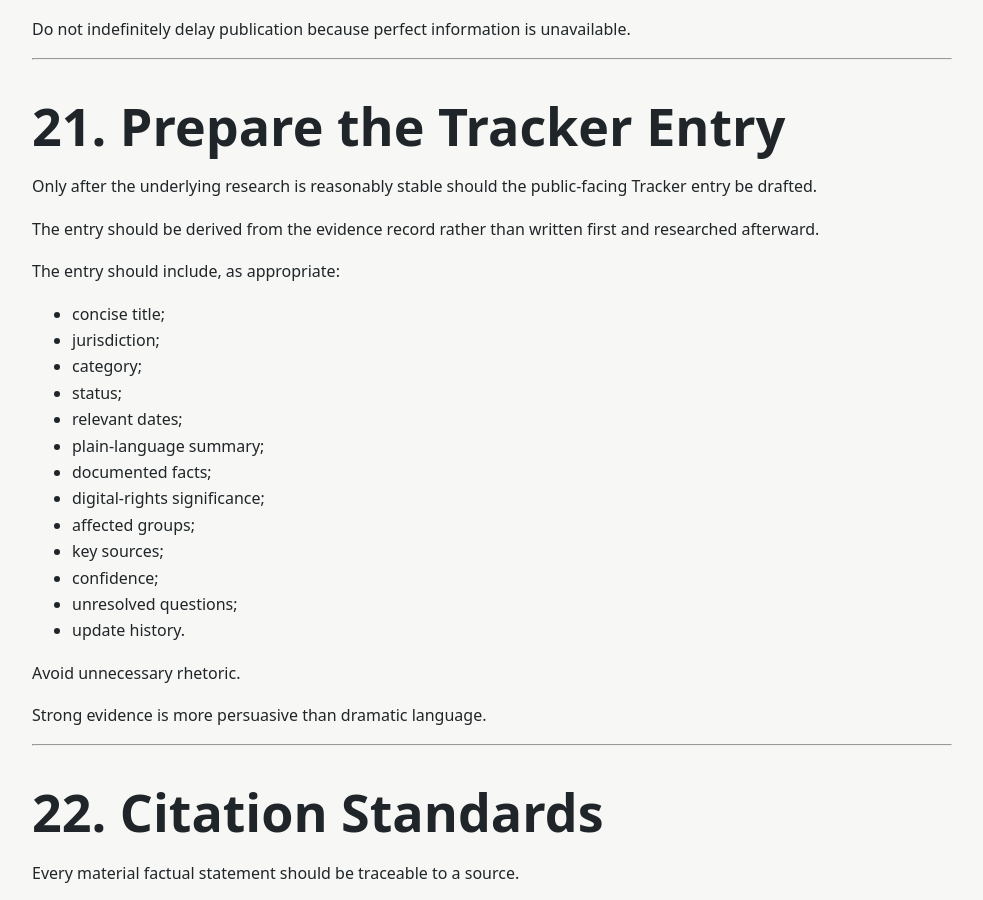
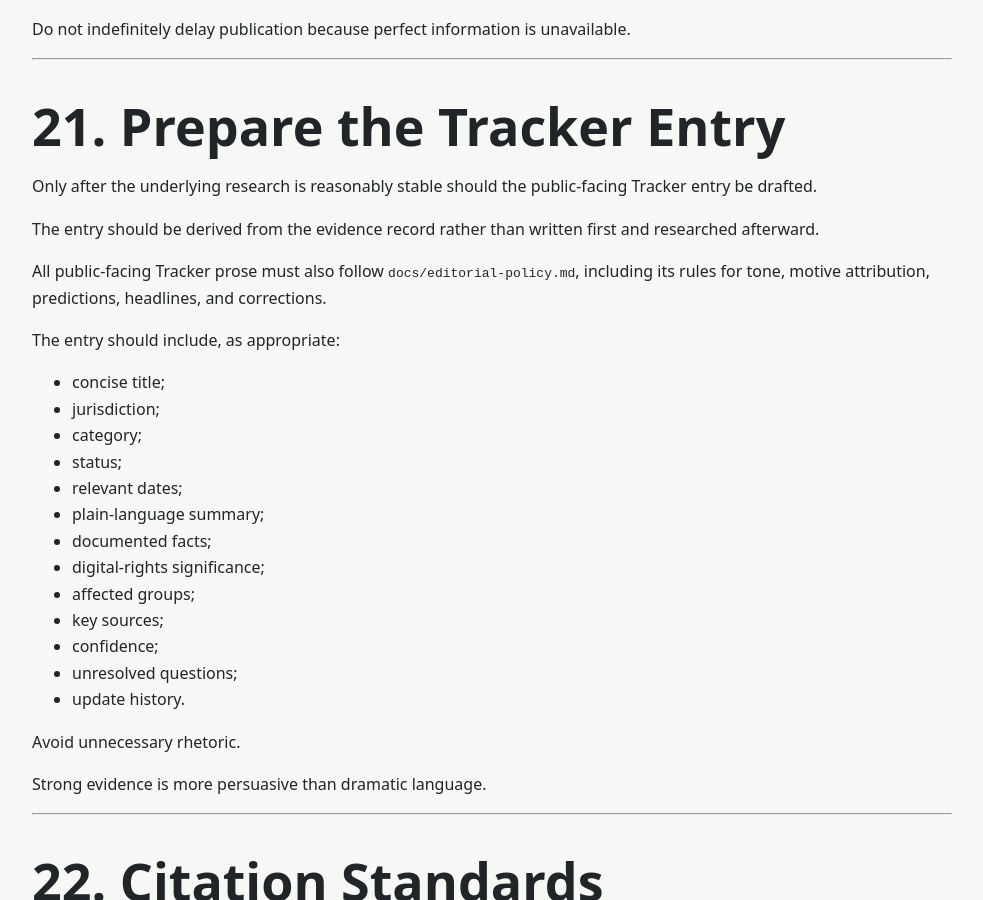
Before and after one commit to madebytommi/tennessee-digital-rights-tracker, a Jekyll site: the page built from docs/research-protocol.md, in a window 1280 px wide and 900 px high, scrolled down 17424 px. Shown: the whole window, without its empty margins (148-1131 px from the left). Built offline with Jekyll 4.4.1, drawn with Linux system fonts in a browser that asks for light colours; our own code applies the rules of GitHub Pages for plain Markdown files; some of the changed text lies outside the part shown.

Commit message:
Align research protocol with project policies

```diff
--- a/docs/research-protocol.md
+++ b/docs/research-protocol.md
@@ -669,6 +669,8 @@ Only after the underlying research is reasonably stable should the public-facing
 
 The entry should be derived from the evidence record rather than written first and researched afterward.
 
+All public-facing Tracker prose must also follow `docs/editorial-policy.md`, including its rules for tone, motive attribution, predictions, headlines, and corrections.
+
 The entry should include, as appropriate:
 
 * concise title;
```
Also changed, not shown: other parts of docs/research-protocol.md (+2 -0 lines).
